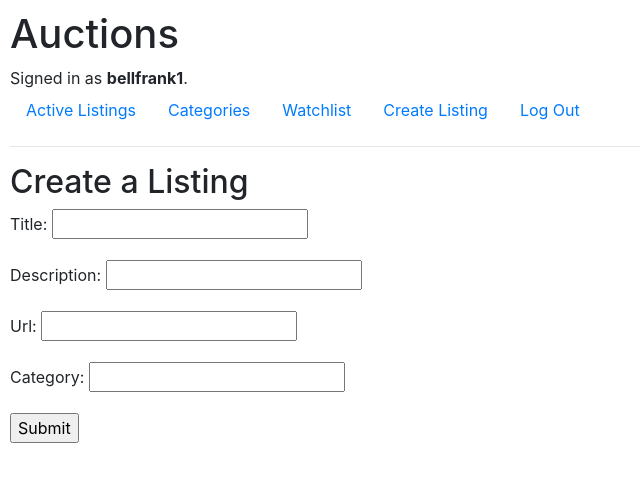
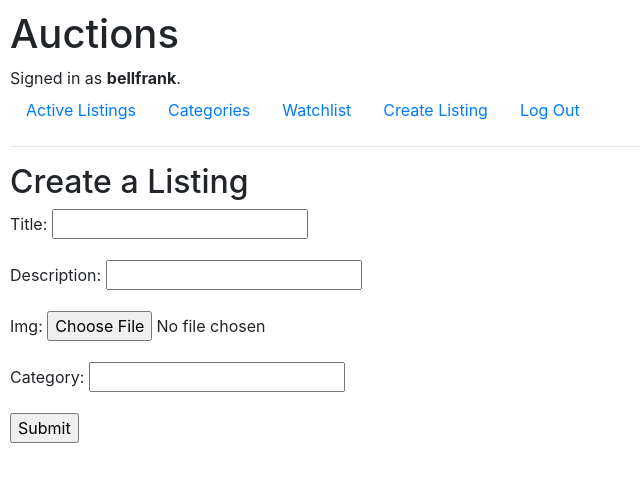
Before and after one commit to bellfrank/commerce, a Django app: page /create_listing in a window 1280 px wide. Shown: the top 482 px of the page, without its empty margins (0-640 px from the left). Run offline with Django 3.2, Linux system fonts and the light colour scheme; a user stored in the database is signed in; some libraries are stand-ins or nearby versions.

Commit message:
image function fixed temporarily

```diff
--- a/auctions/admin.py
+++ b/auctions/admin.py
@@ -4,6 +4,6 @@ from .models import AuctionListings
 # Customizing Django app to show all aspects of listing
 
 class AuctionListingAdmin(admin.ModelAdmin):
-    list_display = ("title", "description", "url", "category", "user")
+    list_display = ("title", "description", "img", "category", "user", "last_modified")
 # Register your models here.
 admin.site.register(AuctionListings, AuctionListingAdmin)
--- a/auctions/models.py
+++ b/auctions/models.py
@@ -12,7 +12,8 @@ class AuctionListings(models.Model):
     description = models.CharField(max_length=64)
     last_modified = models.DateTimeField(auto_now_add = True)
 
-    url = models.URLField(blank=True, null=True)
+    #  = models.URLField(blank=True, null=True)
+    img = models.ImageField(upload_to = "images/")
     category = models.CharField(max_length=64, blank=True, null=True)
 
     def __str__(self):
--- a/auctions/templates/auctions/index.html
+++ b/auctions/templates/auctions/index.html
@@ -9,13 +9,14 @@
     {% for listing in listings %}
         <br>
         <h2>Listing: {{listing.title}}</h2>
-        <img src="{{listing.url}}" width="500" height="600">
+        <img src="{{listing.img}}" width="500" height="600">
         <br>
         <br>
         <!-- <h2>${{listing.bid}}</h2> -->
         <h3>Details</h3>
-        <li>Listed by: Static Name Here</li>
+        <li>Listed by: {{listing.user}}</li>
         <li>Category: {{listing.category}} </li>
+        <li>Last Updated: {{listing.last_modified}} </li>
     {% endfor %}
 
 {% endblock %}
--- a/auctions/views.py
+++ b/auctions/views.py
@@ -87,7 +87,7 @@ def create_listing(request):
         if form.is_valid():
             # save the form data to model
             form.save()
-            messages.success(request, 'Form submission successful')
+            messages.success(request, 'Form submission successfulss')
             return HttpResponseRedirect(reverse("index"))
 
         else:
```
Also changed, not shown: auctions/migrations/0001_initial.py, db.sqlite3.
